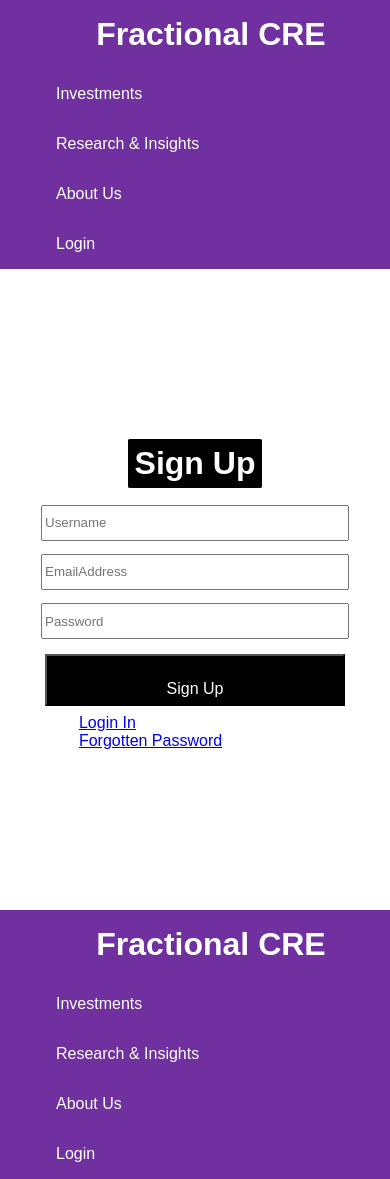
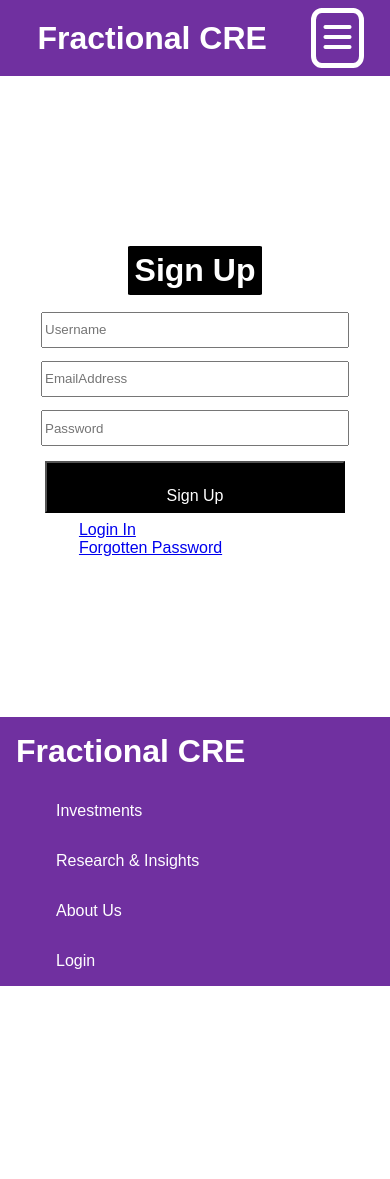
Before and after one commit to JamesLove1/Fractional-CRE, a Flask app: page /signUp in a window 390 px wide. After the commit the page ends 986 px from the top, so only its background shows below. Run offline with Flask 2, Linux system fonts and the light colour scheme; some libraries are stand-ins or nearby versions.

Commit message:
nav upgrage

```diff
--- a/static/scripts/scripts.js
+++ b/static/scripts/scripts.js
@@ -0,0 +1,22 @@
+menue_btn = document.getElementById("menue")
+list_items = document.getElementsByTagName("nav")[0]
+
+// .style.display = "block"
+
+menue_btn.addEventListener("click", f => {
+    if (list_items.style.display === "none") {
+        list_items.style.display = "block"
+    } else if (list_items.style.display = "block") {
+        list_items.style.display = "none"
+    }
+});
+
+// function menue_main() {
+//     let result = None
+//     if (list_items.style.display === "none") {
+//       result =  list_items.style.display = "block";
+//     } else if (list_items.style.display = "block") {
+//       result =  list_items.style.display = "none";
+//     }
+//     return result
+// }
--- a/static/styles/mobile.css
+++ b/static/styles/mobile.css
@@ -0,0 +1,140 @@
+
+
+
+@media (max-width: 430px) {
+
+    .header,
+    footer {
+        /* justify-content: center; */
+    }
+
+    nav li {
+        width: 100%;
+    }
+
+    footer h1{
+        margin: .5em;
+    }
+
+    footer ul,
+    header ul {
+        margin: 0;
+    }
+
+    header li {
+        /* margin: 0.5em; */
+    }
+
+    header h1 {
+        margin: 5%;
+        margin-right: 0%;
+    }
+
+    h1 a:hover {
+        font-size: 105%;
+    }
+
+    #menue {
+        display: block;
+        margin: 2%;
+
+        font-size: 2em;
+        border: 5px solid white;
+        padding: 2%;
+        border-radius: 20%;
+    }
+
+    h1 a {
+        margin-left: 0em;
+    }
+
+    header nav{
+        display: none;
+    }
+
+    .btn_investments {
+        color: #000000;
+        background-color: #FFFFFF;
+        border: 5px double #000000;
+        border-radius: 0;
+        font-size: larger;
+        /* margin: 40%; */
+        margin: 21vh;
+    }
+
+    .article {
+        width: 95%;
+        /* margin:  1em ; */
+        margin-left: auto;
+        margin-right: auto;
+        background-color: #000000;
+        color: #FFFFFF;
+    }
+
+    main h1 {
+        background-color: #000000;
+        color: white;
+        display: inline;
+        margin: .3em;
+        padding: .2em;
+    }
+
+    #login-1 {
+        width: 100%;
+        justify-content: center;
+        /* margin-top: 0%;
+        margin-bottom: 0%; */
+        margin: 10em;
+
+    }
+
+    #login-2 {
+        display: none;
+        /* width: 70%; */
+    }
+
+    form {
+        margin: 0;
+        display: flex;
+        width: 100%;
+        flex-direction: column;
+    }
+
+    input {
+        width: 300px;
+        height: 30px;
+        margin: .5em;
+    }
+
+    #submit {
+        background-color: black;
+        color: #FFFFFF;
+        font-size: 1em;
+        padding: 1.5em;
+    }
+
+    #submit_flex {
+        justify-content: center;
+    }
+
+    .center {
+        justify-content: center;
+    }
+
+    .asset {
+        position: relative;
+        width: 300px;
+        height: 200px;
+    }
+
+    .asset .arrow_right {
+        position: absolute;
+        top: 40%;
+        left: 95%;
+        z-index: 10;
+        font-size: xx-large;
+        background-color: #000000;
+        /* background-color: red; */
+        color: #FFFFFF;
+    }
+}
--- a/static/styles/style.css
+++ b/static/styles/style.css
@@ -149,8 +149,8 @@ footer {
 /* end footer*/
 
 /* header */
-header{
-    flex-grow: 1;
+#menue{
+    display: none;
 }
 
 .header {
@@ -490,145 +490,3 @@ font-size: xx-large;
 
 
 /* asset box end */
-
-@media (max-width: 430px){
-
-    .header, footer {
-            justify-content: center;
-        }
-
-    nav li{
-        width: 100%;
-    }
-
-    footer h1, header h1{
-        margin: .5em;
-    }
-
-    footer ul, header ul{
-        margin: 0;
-    }
-
-    header li {
-        /* margin: 0.5em; */
-    }
-
-    .btn_investments {
-        color: #000000;
-        background-color: #FFFFFF;
-        border: 5px double #000000;
-        border-radius: 0;
-        font-size: larger;
-        /* margin: 40%; */
-        margin: 21vh;
-    }
-
-    .article {
-        width: 95%;
-        /* margin:  1em ; */
-        margin-left: auto;
-        margin-right: auto;
-        background-color: #000000;
-        color: #FFFFFF;
-    }
-
-    main h1 {
-        background-color: #000000;
-        color: white;
-        display: inline;
-        margin: .3em;
-        padding: .2em;
-    }
-
-    #login-1 {
-        width: 100%;
-        justify-content: center;
-        /* margin-top: 0%;
-        margin-bottom: 0%; */
-        margin: 10em;
-
-    }
-
-    #login-2 {
-        display: none;
-        /* width: 70%; */
-    }
-
-    form {
-        margin: 0;
-        display: flex;
-        width: 100%;
-        flex-direction: column;
-    }
-
-    input{
-        width: 300px;
-        height: 30px;
-        margin: .5em;
-    }
-
-    #submit{
-        background-color: black;
-        color: #FFFFFF;
-        font-size: 1em;
-        padding: 1.5em;
-    }
-
-    #submit_flex{
-        justify-content: center;
-    }
-
-    .center{
-        justify-content: center;
-    }
-
-    .asset {
-        position: relative;
-        width: 300px;
-        height: 200px;
-    }
-
-    .asset .arrow_right {
-        position: absolute;
-        top: 40%;
-        left: 95%;
-        z-index: 10;
-        font-size: xx-large;
-        background-color: #000000;
-        /* background-color: red; */
-        color: #FFFFFF;
-    }
-
-
-
-
-
-
-
-
-
-
-
-
-
-
-
-
-
-
-
-
-
-
-
-
-
-
-
-
-
-
-
-
-
-}
--- a/templates/basePage.html
+++ b/templates/basePage.html
@@ -6,6 +6,8 @@
     <meta http-equiv="X-UA-Compatible" content="IE=edge">
     <meta name="viewport" content="width=device-width, initial-scale=1.0">
     <link rel="stylesheet" type="text/css" href="{{url_for('static', filename='styles/style.css')}}" />
+    <link rel="stylesheet" type="text/css" href="{{url_for('static', filename='styles/mobile.css')}}" />
+
     <link rel="icon" href="{{url_for('static', filename='images/favicon/favricon.png')}}">
     <script src="{{url_for('static', filename='scripts/scripts.js')}}" defer></script>
     <script src="{{url_for('static', filename='scripts/scripts_V2_crasols.js')}}" defer></script>
@@ -17,6 +19,7 @@
     <header>
         <div class="flex header">
             <h1><a href="{{url_for('index')}}">Fractional CRE</a></h1>
+            <i class="fa-solid fa-bars" id="menue" onclick="menue_main()" style="color: #ffffff;"></i>
             <nav>
                 <ul class="flex">
                     <li><a href="{{url_for('investments')}}">Investments</a></li>
@@ -41,7 +44,7 @@
             </ul>
         </nav>
     </footer>
-
+    <script src="https://kit.fontawesome.com/83827f3d1e.js" crossorigin="anonymous"></script>
 </body>
 
 </html>
```
